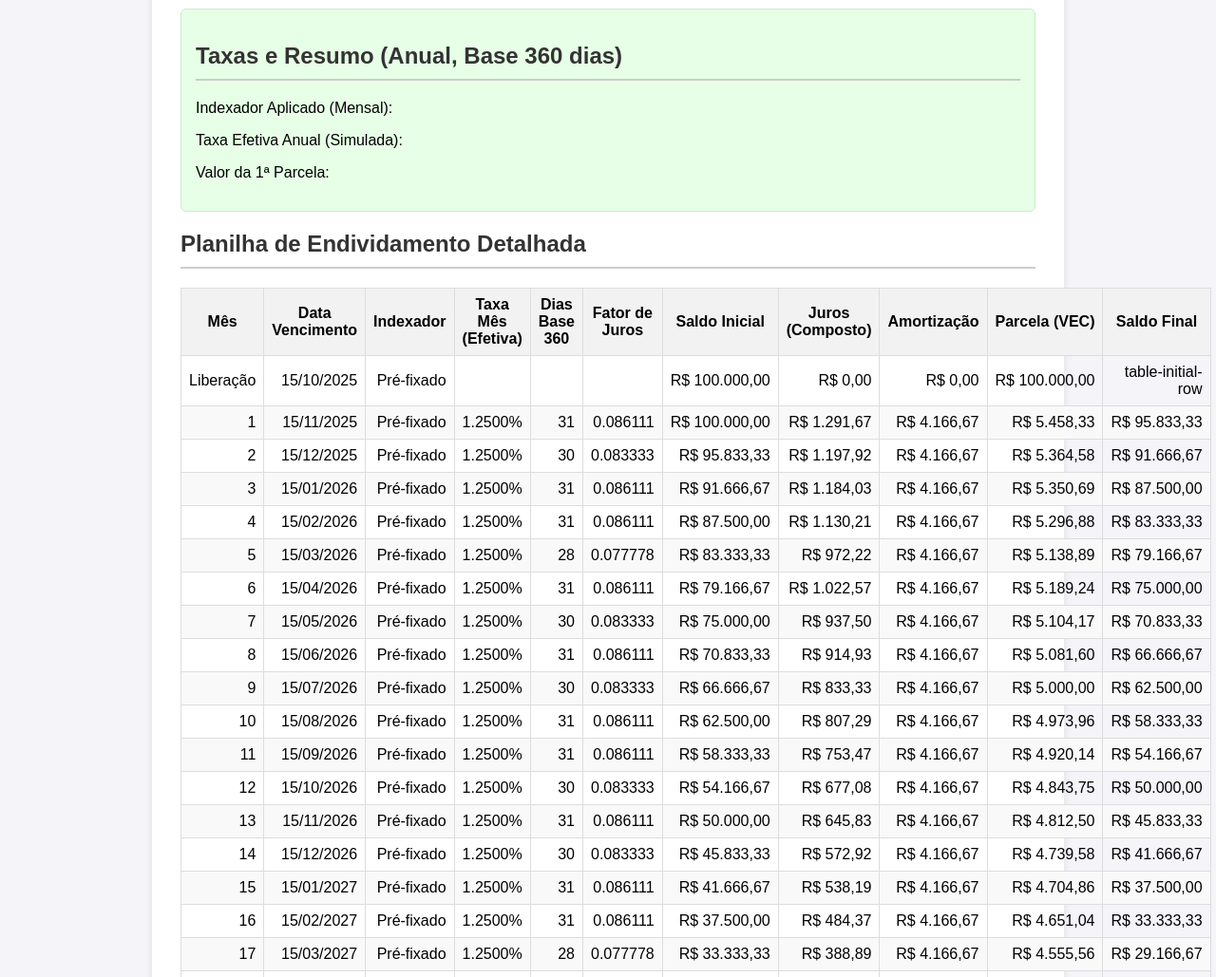
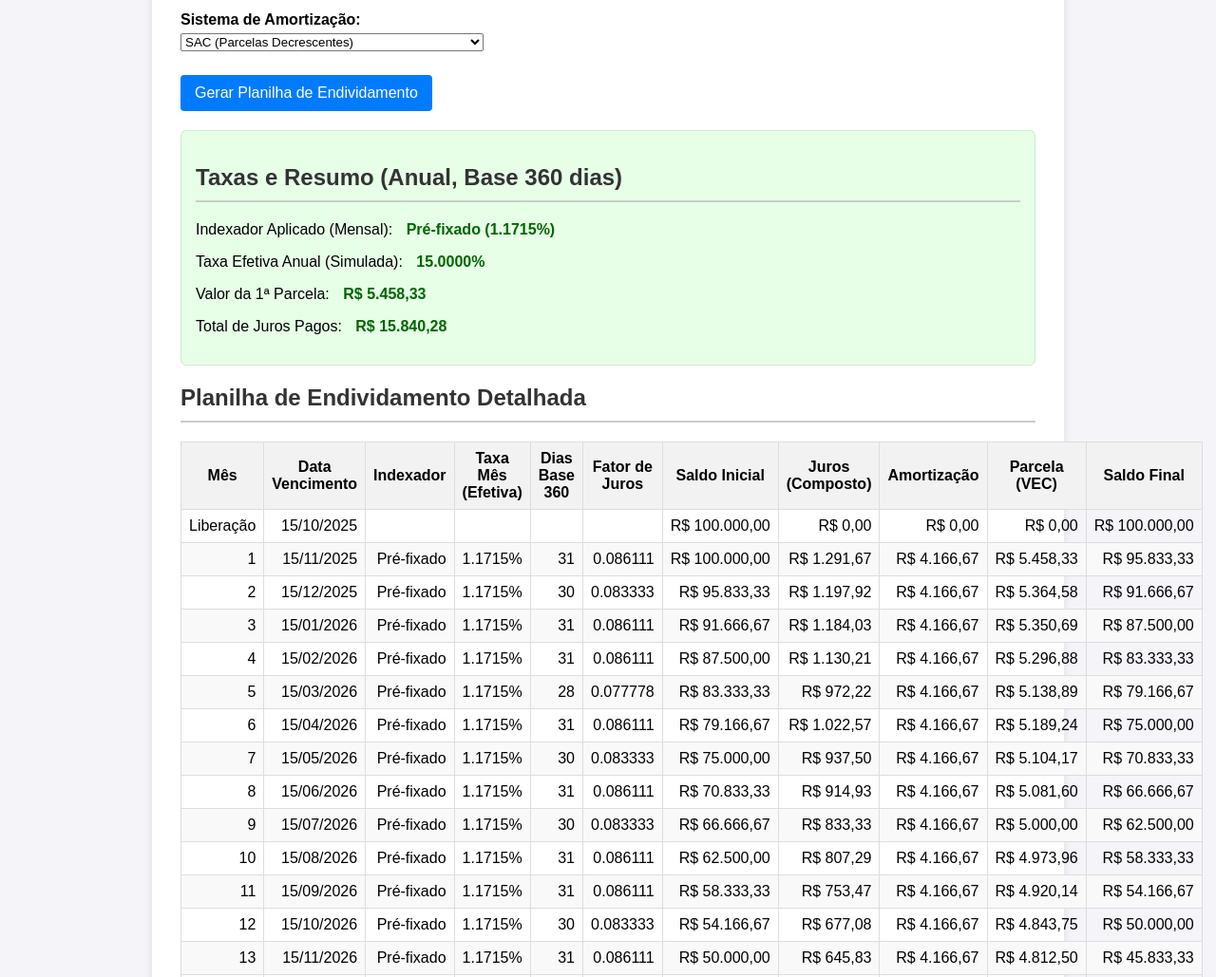
Before and after one commit to JoaoGFR/calculadora-juros, a plain HTML site: page index.html in a window 1280 px wide. Shown: the part 679-1708 px from the top of the page at 95% size. Drawn offline with Linux system fonts and the light colour scheme.

Commit message:
periodocarencia

```diff
--- a/index.html
+++ b/index.html
@@ -21,6 +21,18 @@
             <input type="number" id="prazo" value="24">
         </div>
 
+        <div class="input-group">
+            <label for="carencia">Período de Carência (meses):</label>
+            <input type="number" id="carencia" value="0" min="0">
+        </div>
+
+        <div class="input-group">
+            <label for="tipoCarencia">Tipo de Carência:</label>
+            <select id="tipoCarencia">
+                <option value="pagar_juros">Pagar Juros na Carência</option>
+                <option value="capitalizar">Capitalizar Juros (Sem pagamento)</option>
+            </select>
+        </div>
         <div class="input-group">
             <label for="dataLiberacao">Data de Liberação (Base da Amortização):</label>
             <input type="date" id="dataLiberacao" value="2025-10-15">
@@ -73,6 +85,7 @@
             <p>Indexador Aplicado (Mensal): <span id="indexadorAplicado"></span></p>
             <p>Taxa Efetiva Anual (Simulada): <span id="taxaEfetivaAnual"></span></p>
             <p>Valor da 1ª Parcela: <span id="primeiraParcela"></span></p>
+            <p>Total de Juros Pagos: <span id="totalJuros"></span></p>
         </div>
 
         <h2>Planilha de Endividamento Detalhada</h2>
--- a/script.js
+++ b/script.js
@@ -6,6 +6,7 @@ function formatarPorcentagem(valor) {
     return (valor * 100).toFixed(4) + '%';
 }
 function calcularPMT(VP, i, n) {
+    if (n <= 0) return VP; // Se não houver prazo restante, a parcela é o próprio valor
     if (i === 0) return VP / n;
     return VP * (i / (1 - Math.pow((1 + i), -n)));
 }
@@ -22,21 +23,17 @@ alternarCamposTaxa(); // Executa na inicialização
 function proximoVencimento(dataAtual, diaVencimento) {
     let dia = parseInt(diaVencimento);
     let novaData = new Date(dataAtual);
+
+    // Avança para o próximo mês
+    novaData.setMonth(novaData.getMonth() + 1);
     novaData.setDate(dia);
 
-    // Se a nova data for igual ou anterior à data atual (por ex., 15/10/2025 -> 15/10/2025), avança um mês
-    if (novaData <= dataAtual) {
-        novaData.setMonth(novaData.getMonth() + 1);
+    // Tratamento para meses com menos dias (ex: dia 31 em fevereiro)
+    // Se ao setar o dia, o mês mudou, significa que o dia não existe. Voltamos para o último dia do mês correto.
+    if (novaData.getDate() !== dia) {
+        novaData.setDate(0); // Volta para o último dia do mês anterior ao que ele pulou
     }
 
-    // Corrige para dias inválidos (ex: dia 31 em fevereiro)
-    while (novaData.getDate() !== dia) {
-        novaData.setDate(0); // Volta para o último dia do mês anterior
-        novaData.setDate(dia);
-        if (novaData.getDate() !== dia) { // Se ainda for diferente, tenta o próximo mês
-             novaData.setMonth(novaData.getMonth() + 1);
-        }
-    }
     return novaData;
 }
 
@@ -50,30 +47,31 @@ function calcularFinanciamento() {
     const tipoJuro = document.getElementById('tipoJuro').value;
     const sistema = document.getElementById('sistemaAmortizacao').value;
 
-    if (isNaN(VP) || isNaN(n) || VP <= 0 || n <= 0 || isNaN(dataLiberacao.getTime())) {
-        alert("Por favor, preencha todos os campos com valores válidos.");
+    // NOVO: Coleta dos dados de carência
+    const carencia = parseInt(document.getElementById('carencia').value);
+    const tipoCarencia = document.getElementById('tipoCarencia').value;
+
+    if (isNaN(VP) || isNaN(n) || VP <= 0 || n <= 0 || isNaN(dataLiberacao.getTime()) || carencia < 0 || carencia >= n) {
+        alert("Por favor, preencha os campos com valores válidos. A carência não pode ser maior ou igual ao prazo total.");
         return;
     }
 
-    let taxaEfetivaMensalBase = 0; // i mensal para cálculo inicial (PRICE)
+    let taxaEfetivaMensalBase = 0;
+    let taxaAnualBase = 0;
     let indexadorLabel = "";
 
     // 2. DEFINIÇÃO DA TAXA BASE
     if (tipoJuro === 'PRE') {
-        const taxaPreAnual = parseFloat(document.getElementById('taxaPreAnual').value) / 100;
-        // Conversão exponencial de Anual para Mensal (Juros Compostos)
-        taxaEfetivaMensalBase = Math.pow((1 + taxaPreAnual), (1/12)) - 1;
+        taxaAnualBase = parseFloat(document.getElementById('taxaPreAnual').value) / 100;
+        taxaEfetivaMensalBase = Math.pow((1 + taxaAnualBase), (1/12)) - 1;
         indexadorLabel = "Pré-fixado";
     } else { // PÓS-FIXADO
         const indexador = parseFloat(document.getElementById('indexador').value) / 100; // % a.m.
         const spreadAnual = parseFloat(document.getElementById('spreadAnual').value) / 100;
-
-        // Converte o Spread Anual para Mensal (composto)
         const spreadMensal = Math.pow((1 + spreadAnual), (1/12)) - 1;
-
-        // Taxa Mensal Total Pós-fixada simulada
-        taxaEfetivaMensalBase = indexador + spreadMensal;
-        indexadorLabel = "CDI/TLP + Spread";
+        taxaEfetivaMensalBase = (1 + indexador) * (1 + spreadMensal) - 1; // Juros compostos
+        taxaAnualBase = Math.pow(1 + taxaEfetivaMensalBase, 12) - 1;
+        indexadorLabel = "Pós-fixado";
     }
 
     // 3. VARIÁVEIS DE CONTROLE
@@ -82,112 +80,104 @@ function calcularFinanciamento() {
     let saldoDevedor = VP;
     let totalJuros = 0;
     let dataVencimentoAnterior = dataLiberacao;
+
+    adicionarLinhaTabela(tabelaBody, 0, formatarData(dataLiberacao), indexadorLabel, 0, 0, 0, VP, 0, 0, 0, VP);
+
+    let amortizacaoFixaSAC = 0;
     let valorParcelaPrice = 0;
-    let amortizacaoFixaSAC = VP / n;
-
-    // Se PRICE, calcula a Parcela Fixa (PMT) com a taxa base
-    if (sistema === 'PRICE') {
-        valorParcelaPrice = calcularPMT(VP, taxaEfetivaMensalBase, n);
-    }
-
-    // Adicionar Linha 0 (Liberação)
-    adicionarLinhaTabela(tabelaBody, 0, formatarData(dataLiberacao), indexadorLabel, 0, 0, 0, VP, 0, 0, VP, "table-initial-row");
 
     // 4. CONSTRUÇÃO DA TABELA DE ENDIVIDAMENTO (MÊS A MÊS)
     for (let mes = 1; mes <= n; mes++) {
 
-        // a) Cálculo das Datas
-        let dataVencimentoAtual;
+        let dataVencimentoAtual = new Date(dataLiberacao);
+        dataVencimentoAtual.setMonth(dataVencimentoAtual.getMonth() + mes);
+        dataVencimentoAtual.setDate(diaVencimento);
 
-        if (mes === 1) {
-            // 1ª parcela vence no próximo dia fixo de vencimento
-            dataVencimentoAtual = proximoVencimento(dataLiberacao, diaVencimento);
-        } else {
-            // As demais vencem exatamente 1 mês depois (mantendo o dia fixo)
-            dataVencimentoAtual = proximoVencimento(dataVencimentoAnterior, diaVencimento);
+        if (dataVencimentoAtual.getDate() !== diaVencimento) {
+            dataVencimentoAtual.setDate(0);
         }
 
-        // b) Fator Multiplicador (Base 360 Dias - VEC)
-        const diasNoPeriodo = Math.ceil((dataVencimentoAtual - dataVencimentoAnterior) / (1000 * 60 * 60 * 24)); // Diferença em dias corridos
-        const diasBase360 = diasNoPeriodo; // Para a convenção 30/360, dias corridos são frequentemente usados
-        const fatorJuros = diasBase360 / 360; // Fator multiplicador para a taxa ANUAL
-
-        // c) Cálculo da Taxa
-        // Taxa ANUAL Efetiva para Juros Diários (usa o fator pro-rata)
-        // Se a taxa Mensal Base foi convertida de anual, precisamos convertê-la de volta
-        let taxaAnualBase = (tipoJuro === 'PRE')
-            ? parseFloat(document.getElementById('taxaPreAnual').value) / 100
-            : (Math.pow(1 + CDI_mensal_simulado, 12) * Math.pow(1 + spreadMensal, 12)) - 1; // Taxa Anual Pós-Fixada simulada
-
-        // Taxa de Juros Pro Rata Die
+        const diasNoPeriodo = Math.round((dataVencimentoAtual - dataVencimentoAnterior) / (1000 * 60 * 60 * 24));
+        const fatorJuros = diasNoPeriodo / 360;
         const taxaProRata = taxaAnualBase * fatorJuros;
-
-        // d) Juros (Compostos)
         const juros = saldoDevedor * taxaProRata;
         totalJuros += juros;
 
-        // e) Amortização e Parcela
         let amortizacao = 0;
         let valorParcela = 0;
 
-        if (sistema === 'SAC') {
-            amortizacao = amortizacaoFixaSAC;
-            valorParcela = juros + amortizacao;
-        } else if (sistema === 'PRICE') {
-            // No PRICE com juros variáveis/pro-rata, a parcela DEIXA DE SER FIXA (ela é recalculada)
-            // Se o contrato é estritamente PRICE, a amortização seria (ValorPMT Fixo - Juros)
-            // Mas para ser exato com pro-rata, faremos o cálculo da parcela variável:
-            valorParcela = calcularPMT(VP, taxaEfetivaMensalBase, n); // Usa o PMT inicial, mas o Juro varia
-            amortizacao = valorParcela - juros;
+        // MODIFICADO: Lógica para tratar período de carência
+        if (mes <= carencia) {
+            amortizacao = 0; // Na carência, não há amortização
+            if (tipoCarencia === 'pagar_juros') {
+                valorParcela = juros;
+                // Saldo devedor não muda, pois só paga juros
+            } else { // 'capitalizar'
+                valorParcela = 0;
+                saldoDevedor += juros; // Juros são incorporados ao saldo devedor
+            }
+        } else {
+            // Lógica PÓS-CARÊNCIA
+            // Se for o primeiro mês após a carência, (re)calculamos a base de amortização/parcela
+            if (mes === carencia + 1) {
+                const prazoRestante = n - carencia;
+                if (sistema === 'SAC') {
+                    amortizacaoFixaSAC = saldoDevedor / prazoRestante;
+                } else if (sistema === 'PRICE') {
+                    valorParcelaPrice = calcularPMT(saldoDevedor, taxaEfetivaMensalBase, prazoRestante);
+                }
+            }
 
-            // Correção PRICE: se a amortização for negativa, a Parcela deve ser igual ao Juros + Saldo!
-            if (amortizacao < 0) {
-                 amortizacao = 0;
-                 valorParcela = juros;
+            if (sistema === 'SAC') {
+                amortizacao = amortizacaoFixaSAC;
+                valorParcela = juros + amortizacao;
+            } else if (sistema === 'PRICE') {
+                valorParcela = valorParcelaPrice;
+                amortizacao = valorParcela - juros;
             }
         }
 
-        // f) Saldo Final
-        const saldoFinal = saldoDevedor - amortizacao;
-        saldoDevedor = saldoFinal;
+        // Ajustes finais para evitar saldo negativo
+        if (saldoDevedor < amortizacao) {
+            amortizacao = saldoDevedor;
+        }
+        if (mes === n) { // Última parcela, ajusta para zerar o saldo
+            amortizacao = saldoDevedor;
+            valorParcela = juros + amortizacao;
+        }
 
-        // 5. Adicionar Linha à Tabela
-        adicionarLinhaTabela(tabelaBody, mes, formatarData(dataVencimentoAtual), indexadorLabel, taxaAnualBase, diasBase360, fatorJuros, saldoDevedor + amortizacao, juros, amortizacao, valorParcela, Math.max(0, saldoDevedor));
+        const saldoInicialPeriodo = saldoDevedor;
+        saldoDevedor -= amortizacao;
+
+        adicionarLinhaTabela(tabelaBody, mes, formatarData(dataVencimentoAtual), indexadorLabel, taxaAnualBase, diasNoPeriodo, fatorJuros, saldoInicialPeriodo, juros, amortizacao, valorParcela, Math.max(0, saldoDevedor));
 
         dataVencimentoAnterior = dataVencimentoAtual;
     }
 
     // 6. ATUALIZAR RESUMO
-    const taxaAnualResultado = taxaAnualBase;
-    const taxaMensalResultado = taxaEfetivaMensalBase;
-    const totalPago = totalJuros + VP;
-    const cetJuros = totalJuros / VP;
+    document.getElementById('indexadorAplicado').textContent = indexadorLabel + " (" + formatarPorcentagem(taxaEfetivaMensalBase) + ")";
+    document.getElementById('taxaEfetivaAnual').textContent = formatarPorcentagem(taxaAnualBase);
 
-    document.getElementById('indexadorAplicado').textContent = indexadorLabel + " (" + formatarPorcentagem(taxaMensalResultado) + ")";
-    document.getElementById('taxaEfetivaAnual').textContent = formatarPorcentagem(taxaAnualResultado);
-
-    const primeiraParcela = tabelaBody.rows[1] ? parseFloat(tabelaBody.rows[1].cells[9].textContent.replace('R$', '').replace('.', '').replace(',', '.')) : 0;
+    const primeiraParcela = tabelaBody.rows[1] ? parseFloat(tabelaBody.rows[1].cells[9].textContent.replace('R$', '').replace(/\./g, '').replace(',', '.')) : 0;
     document.getElementById('primeiraParcela').textContent = formatarMoeda(primeiraParcela);
 
     document.getElementById('totalJuros').textContent = formatarMoeda(totalJuros);
-    document.getElementById('totalPago').textContent = formatarMoeda(totalPago);
-    document.getElementById('cetJuros').textContent = formatarPorcentagem(cetJuros);
 }
 
 // Função auxiliar para formatação de data (DD/MM/AAAA)
 function formatarData(data) {
-    return data.toLocaleDateString('pt-BR');
+    // Adiciona o fuso horário para evitar problemas de data "pulando" um dia
+    return new Date(data.getTime() + data.getTimezoneOffset() * 60000).toLocaleDateString('pt-BR');
 }
 
-// Função auxiliar para adicionar linha na tabela (com todas as novas colunas)
-function adicionarLinhaTabela(tabelaBody, mes, dataVenc, indexador, taxaAnual, diasBase360, fatorJuros, saldoInicial, juros, amortizacao, parcela, saldoFinal, className = "") {
+// Função auxiliar para adicionar linha na tabela
+function adicionarLinhaTabela(tabelaBody, mes, dataVenc, indexador, taxaAnual, diasBase360, fatorJuros, saldoInicial, juros, amortizacao, parcela, saldoFinal) {
     const tr = tabelaBody.insertRow();
-    tr.className = className;
 
     tr.insertCell().textContent = mes === 0 ? 'Liberação' : mes;
     tr.insertCell().textContent = dataVenc;
-    tr.insertCell().textContent = mes === 0 ? indexador : (indexador.split(' ')[0] || indexador);
-    tr.insertCell().textContent = mes === 0 ? '' : formatarPorcentagem(taxaAnual / 12); // Apenas a taxa mensal proporcional
+    tr.insertCell().textContent = mes === 0 ? '' : indexador;
+    tr.insertCell().textContent = mes === 0 ? '' : formatarPorcentagem(Math.pow(1 + taxaAnual, 1/12) - 1);
     tr.insertCell().textContent = mes === 0 ? '' : diasBase360;
     tr.insertCell().textContent = mes === 0 ? '' : fatorJuros.toFixed(6);
     tr.insertCell().textContent = formatarMoeda(saldoInicial);
```
